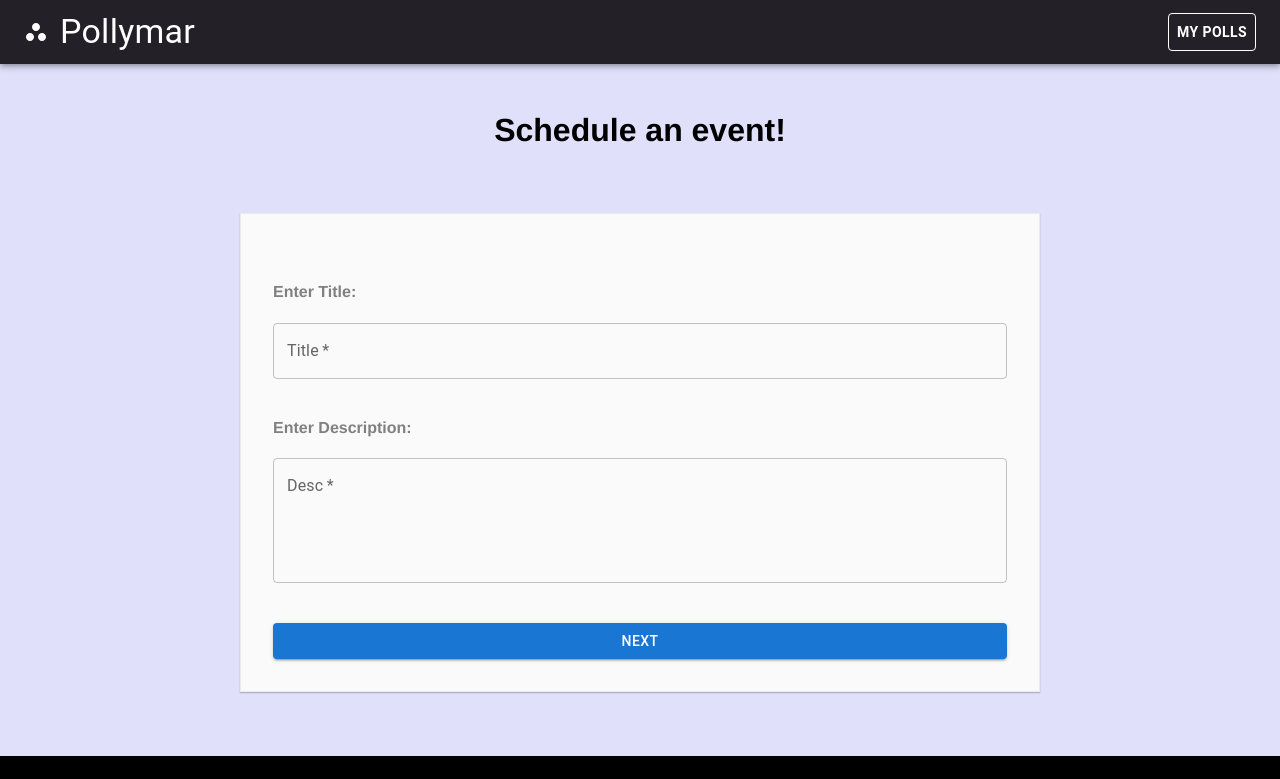
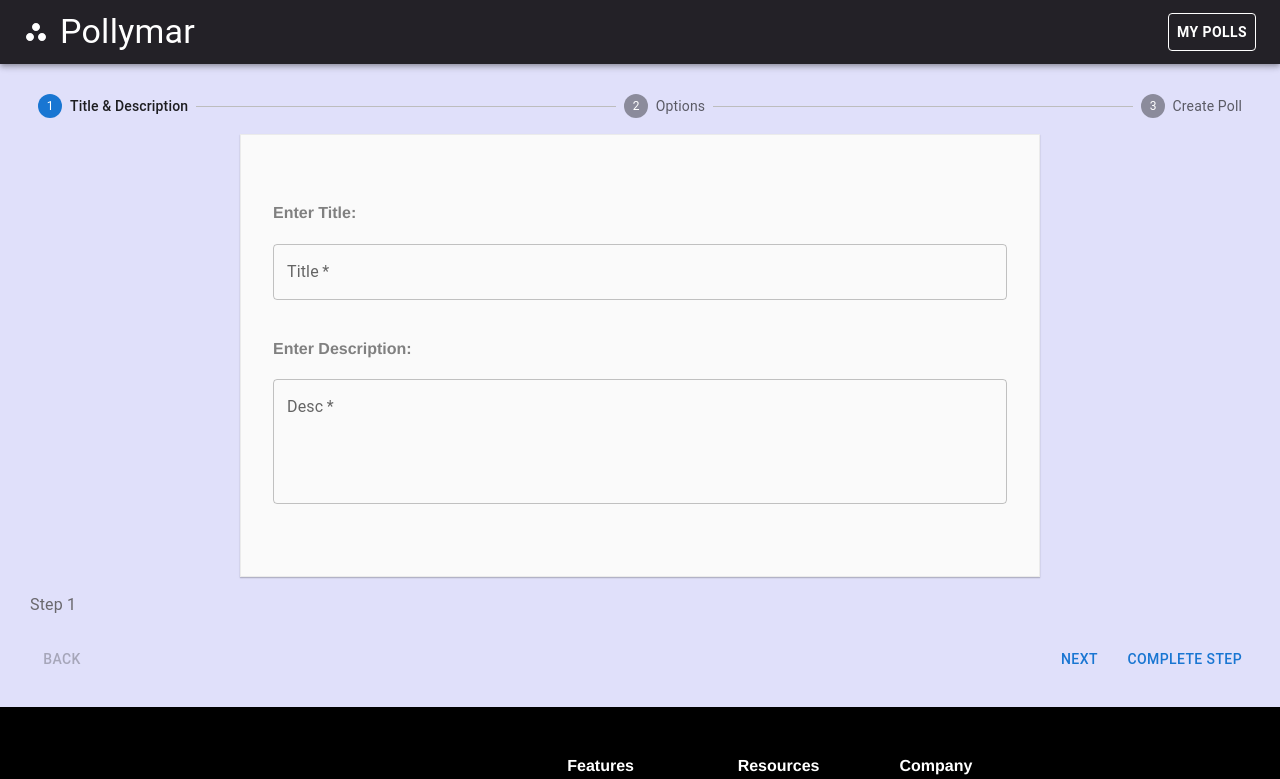
Before and after one commit to AlhaN-K/Poll-Front-End, a React (Create React App) app: page /createPoll in a window 1280 px wide. Shown: the top 779 px of the page. Built offline with nearby package versions, Linux system fonts and the light colour scheme.

Commit message:
added new routes to App

```diff
--- a/src/components/App/App.js
+++ b/src/components/App/App.js
@@ -4,9 +4,9 @@ import React from "react";
 import Header from "../Header/Header";
 import Footer from "../Footer/Footer";
 import Home from "..//HomePage/HomePage";
-import SignIn from "../Sign-In/SignIn";
-import CreatePoll from "../CreatePoll/CreatePoll";
-import SetOption from "../CreatePoll/SetOption";
+import SignIn from "../SignIn/SignIn";
+import Stepper from "../CreatePoll/Stepper";
+import PollList from "../PollList/PollList";
 
 const App = () => {
   return (
@@ -17,8 +17,8 @@ const App = () => {
         <Routes>
           <Route path="/" element={<Home />} />
           <Route path="/signin" element={<SignIn />} />
-          <Route path="/createPoll" element={<CreatePoll />} />
-          <Route path="/setOption" element={<SetOption />} />
+          <Route path="/createPoll" element={<Stepper />} />
+          <Route path="/pollList" element={<PollList />} />
         </Routes>
       </Router>
       <Footer />
```
